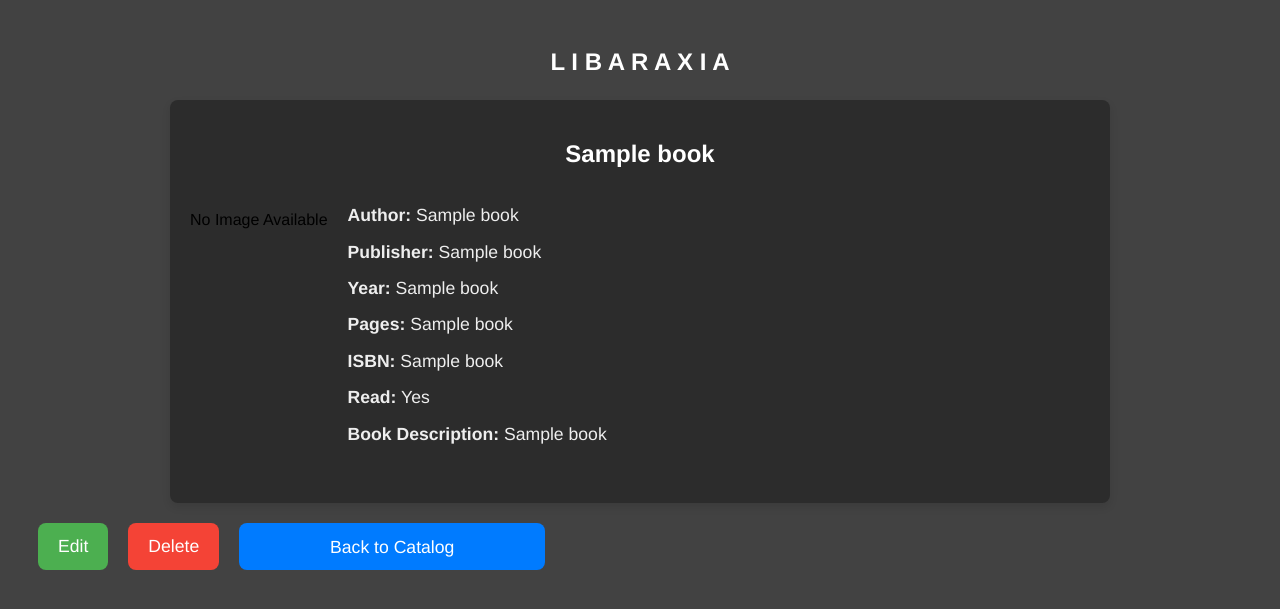
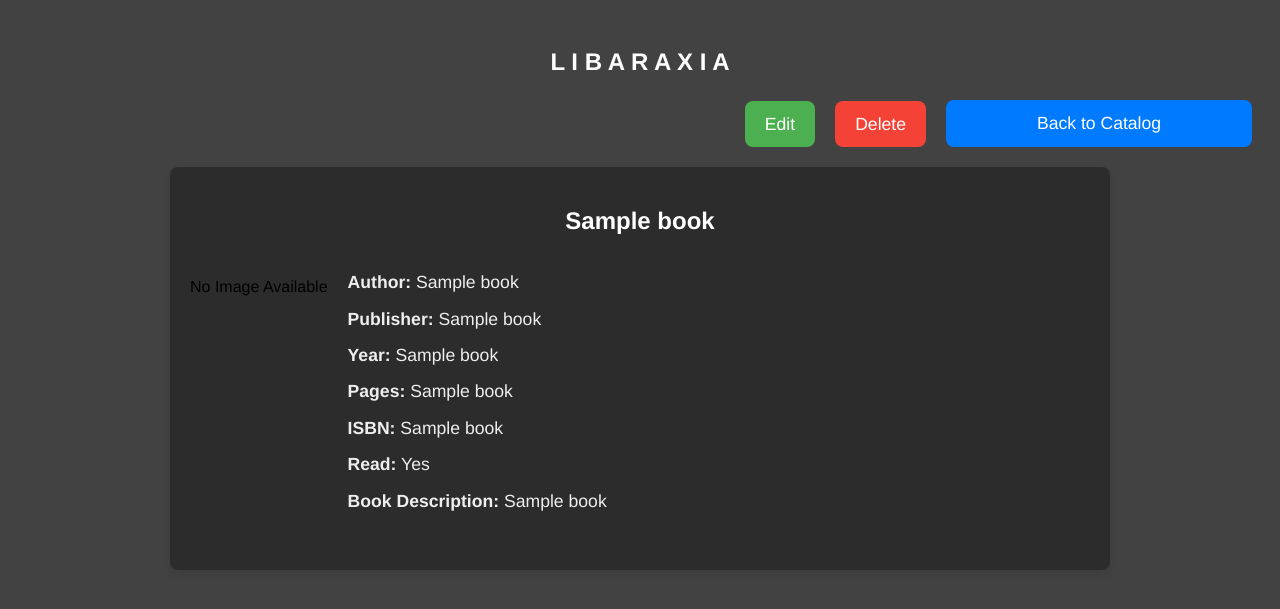
Before and after one commit to philcifone/libaraxia, a Flask app: template templates/book_detail.html in a window 1280 px wide. Shown: the top 609 px of the page. Run offline with Flask 3, Linux system fonts and the light colour scheme; the template is opened without the code that fills it: most values are stand-ins (such as "Sample title", 1, 10 or a date in 2020).

Commit message:
book details buttons layout

```diff
--- a/static/styles.css
+++ b/static/styles.css
@@ -475,7 +475,8 @@ a:hover {
 
 .action-links {
     display: flex;
-    align-items: flex-start;
+    justify-content: flex-end;
+    align-items: flex-end;
     justify-content: baseline;
     text-align: center;
     margin-bottom: 20px;
--- a/templates/book_detail.html
+++ b/templates/book_detail.html
@@ -6,6 +6,11 @@
 </head>
 <body>
     <h1 style="color: white">L I B A R A X I A</h1>
+    <div class="action-links">
+        <a href="/edit/{{ book[0] }}" class="edit-link">Edit</a>
+        <a href="/delete/{{ book[0] }}" onclick="return confirm('Are you sure?')" class="delete-link">Delete</a>
+        <a href="{{ url_for('index') }}" class="details-back-to-list-link">Back to Catalog</a>
+    </div>
     <div class="container">
         <h1>{{ book[1] }}</h1> <!-- Book Title -->
         <div class="book-detail-header">
@@ -31,10 +36,5 @@
         </div>
 
     </div>
-    <div class="action-links">
-        <a href="/edit/{{ book[0] }}" class="edit-link">Edit</a>
-        <a href="/delete/{{ book[0] }}" onclick="return confirm('Are you sure?')" class="delete-link">Delete</a>
-        <a href="{{ url_for('index') }}" class="details-back-to-list-link">Back to Catalog</a>
-    </div>
 </body>
 </html>
```
